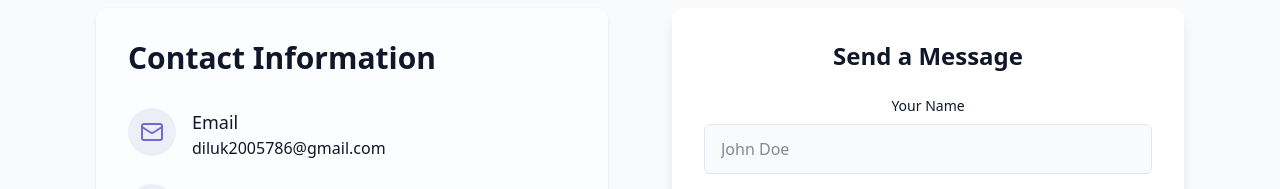
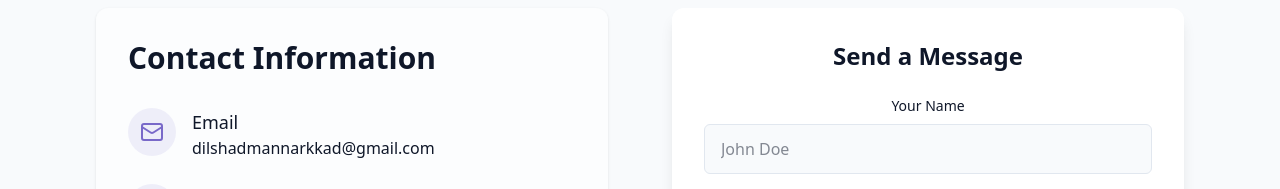
Before and after one commit to Dilshad313/Portfolio, a React (Vite) app in the folder frontend/: page / in a window 1280 px wide. Shown: the part 3520-3709 px from the top of the page. Built offline with nearby package versions, Linux system fonts and the light colour scheme.

Commit message:
Update email address in ContactSection component

```diff
--- a/frontend/src/components/ContactSection.jsx
+++ b/frontend/src/components/ContactSection.jsx
@@ -19,7 +19,7 @@ const ContactSection = () => {
   const TEMPLATE_ID_AUTOREPLY = "template_0p7nwx9" // For sender auto-reply
   const PUBLIC_KEY = "7oPAUZj_naARcToSa"
 
-  const YOUR_EMAIL = "diluk2005786@gmail.com"
+  const YOUR_EMAIL = "dilshadmannarkkad@gmail.com"
 
   const handleInputChange = (e) => {
     const { name, value } = e.target
```
